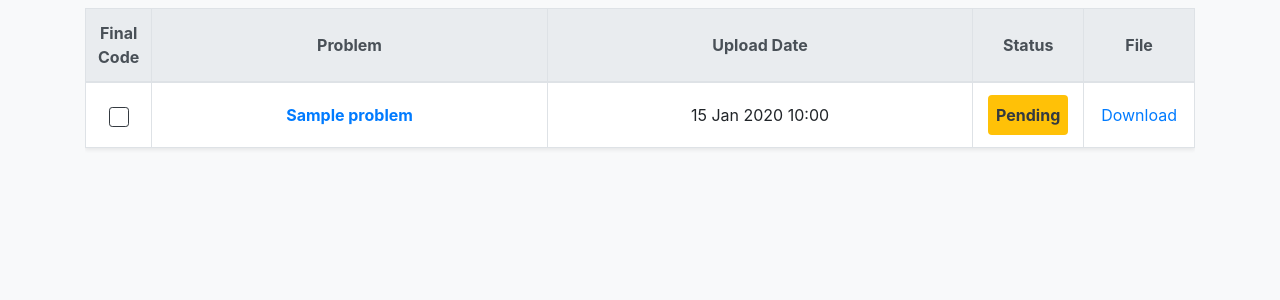
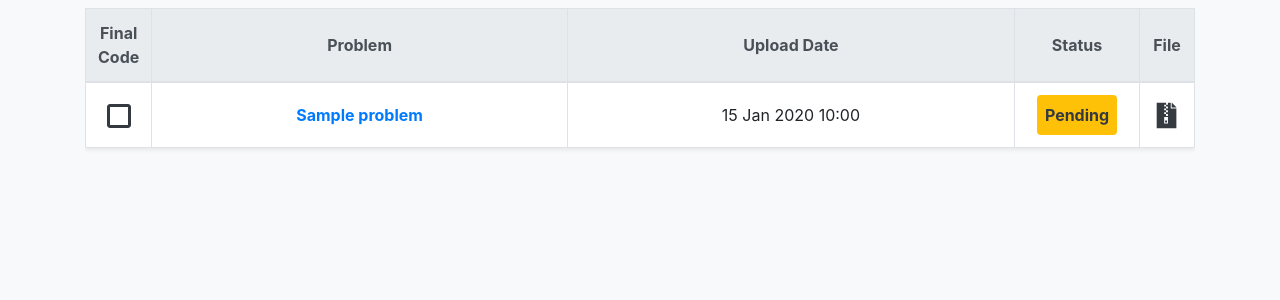
Before and after one commit to sajadhsm/codavar, a Django app: template apps/contest/templates/contest/contest_submissions.html in a window 1280 px wide. Shown: the part 120-420 px from the top of the page. Run offline with Django 3.2, Linux system fonts and the light colour scheme; the template is opened without the code that fills it: most values are stand-ins (such as "Sample title", 1, 10 or a date in 2020); some libraries are stand-ins or nearby versions.

Commit message:
Add a few SVG icons

```diff
--- a/apps/contest/templates/contest/contest_submissions.html
+++ b/apps/contest/templates/contest/contest_submissions.html
@@ -47,11 +47,11 @@
         <table class="table table-bordered bg-white shadow-sm text-center">
             <thead class="thead-light">
                 <tr>
-                    <th scope="col" style="width: 5%;">Final Code</th>
+                    <th scope="col" style="width: 50px;">Final Code</th>
                     <th scope="col">Problem</th>
                     <th scope="col">Upload Date</th>
-                    <th scope="col" style="width: 10%;">Status</th>
-                    <th scope="col" style="width: 10%;">File</th>
+                    <th scope="col" style="width: 125px;">Status</th>
+                    <th scope="col" style="width: 50px;">File</th>
                 </tr>
             </thead>
             <tbody>
@@ -59,11 +59,12 @@
                 {% for sub in submissions %}
                 <tr>
                     <td>
-                        <a href="{% url 'set_as_final_sub' contest.pk sub.pk %}"
-                            class="check-link btn btn-sm {% if sub.is_final %}btn-dark{% else %}btn-outline-dark{% endif %}">
-                            {% if sub.is_final %}
-                            <span>&#10003;</span>
-                            {% endif %}
+                        <a href="{% url 'set_as_final_sub' contest.pk sub.pk %}" class="text-dark">
+                            <svg
+                                class="icon icon-checkbox-{{ sub.is_final|yesno:"checked,unchecked" }}"
+                                style="font-size: 24px;">
+                                <use xlink:href="#icon-checkbox-{{ sub.is_final|yesno:"checked,unchecked" }}"></use>
+                            </svg>
                         </a>
                     </td>
                     <th scope="row">
@@ -85,7 +86,13 @@
                             {% endif %}
                         {% endif %}
                     </td>
-                    <td><a href="{% url 'submission_file_download' sub.pk %}">Download</a></td>
+                    <td>
+                        <a href="{% url 'submission_file_download' sub.pk %}" class="text-dark">
+                            <svg class="icon icon-zip" style="font-size: 30px;">
+                                <use xlink:href="#icon-zip"></use>
+                            </svg>
+                        </a>
+                    </td>
                 </tr>
                 {% endfor %}
                 {% else %}
--- a/static/files/css/style.css
+++ b/static/files/css/style.css
@@ -1,3 +1,12 @@
+.icon {
+  display: inline-block;
+  width: 1em;
+  height: 1em;
+  stroke-width: 0;
+  stroke: currentColor;
+  fill: currentColor;
+}
+
 .nav-scroller {
   position: relative;
   z-index: 2;
--- a/templates/base/base.html
+++ b/templates/base/base.html
@@ -38,8 +38,18 @@
                         {% endif %}
                     </a>
                     <div class="dropdown-menu dropdown-menu-right" aria-labelledby="userMenu">
-                        <a class="dropdown-item" href="{% url 'account_edit' %}">Edit</a>
-                        <a class="dropdown-item" href="{% url 'logout' %}">Log out</a>
+                        <a class="dropdown-item d-flex align-items-center" href="{% url 'account_edit' %}">
+                            <svg class="icon icon-cog">
+                                <use xlink:href="#icon-cog"></use>
+                            </svg>
+                            <span class="ml-2">Edit</span>
+                        </a>
+                        <a class="dropdown-item d-flex align-items-center" href="{% url 'logout' %}">
+                            <svg class="icon icon-exit">
+                                <use xlink:href="#icon-exit"></use>
+                            </svg>
+                            <span class="ml-2">Log out</span>
+                        </a>
                     </div>
                 </li>
             </ul>
@@ -57,6 +67,9 @@
         {% endblock %}
     </main>
     {% endblock body %}
+
+    {% include 'base/svg_icons_defs.html' %}
+
     <script src="{% static 'js/jquery.slim.min.js' %}"></script>
     <script src="{% static 'js/bootstrap.bundle.min.js' %}"></script>
     {% block javascript %}{% endblock %}
--- /dev/null
+++ b/templates/base/svg_icons_defs.html
@@ -0,0 +1,24 @@
+<svg aria-hidden="true" style="position: absolute; width: 0; height: 0; overflow: hidden;" version="1.1" xmlns="http://www.w3.org/2000/svg" xmlns:xlink="http://www.w3.org/1999/xlink">
+<defs>
+<symbol id="icon-zip" viewBox="0 0 32 32">
+<title>zip</title>
+<path d="M5 30v-27h10v2h-2v2h2v2h-2v2h2v2h-2v2h2v2h2v-2h-2v-2h2v-2h-2v-2h2v-2h-2v-2h2v-2h2.991v6.009h6.009v20.991h-21zM17 18h-4v7h4v-7zM16 23.938h-2v-2h2v2zM21 3h0.245l4.755 4.755v0.183h-5v-4.938z"></path>
+</symbol>
+<symbol id="icon-cog" viewBox="0 0 32 32">
+<title>cog</title>
+<path d="M29.181 19.070c-1.679-2.908-0.669-6.634 2.255-8.328l-3.145-5.447c-0.898 0.527-1.943 0.829-3.058 0.829-3.361 0-6.085-2.742-6.085-6.125h-6.289c0.008 1.044-0.252 2.103-0.811 3.070-1.679 2.908-5.411 3.897-8.339 2.211l-3.144 5.447c0.905 0.515 1.689 1.268 2.246 2.234 1.676 2.903 0.672 6.623-2.241 8.319l3.145 5.447c0.895-0.522 1.935-0.82 3.044-0.82 3.35 0 6.067 2.725 6.084 6.092h6.289c-0.003-1.034 0.259-2.080 0.811-3.038 1.676-2.903 5.399-3.894 8.325-2.219l3.145-5.447c-0.899-0.515-1.678-1.266-2.232-2.226zM16 22.479c-3.578 0-6.479-2.901-6.479-6.479s2.901-6.479 6.479-6.479c3.578 0 6.479 2.901 6.479 6.479s-2.901 6.479-6.479 6.479z"></path>
+</symbol>
+<symbol id="icon-exit" viewBox="0 0 32 32">
+<title>exit</title>
+<path d="M24 20v-4h-10v-4h10v-4l6 6zM22 18v8h-10v6l-12-6v-26h22v10h-2v-8h-16l8 4v18h8v-6z"></path>
+</symbol>
+<symbol id="icon-checkbox-checked" viewBox="0 0 32 32">
+<title>checkbox-checked</title>
+<path d="M28 0h-24c-2.2 0-4 1.8-4 4v24c0 2.2 1.8 4 4 4h24c2.2 0 4-1.8 4-4v-24c0-2.2-1.8-4-4-4zM14 24.828l-7.414-7.414 2.828-2.828 4.586 4.586 9.586-9.586 2.828 2.828-12.414 12.414z"></path>
+</symbol>
+<symbol id="icon-checkbox-unchecked" viewBox="0 0 32 32">
+<title>checkbox-unchecked</title>
+<path d="M28 0h-24c-2.2 0-4 1.8-4 4v24c0 2.2 1.8 4 4 4h24c2.2 0 4-1.8 4-4v-24c0-2.2-1.8-4-4-4zM28 28h-24v-24h24v24z"></path>
+</symbol>
+</defs>
+</svg>
```
